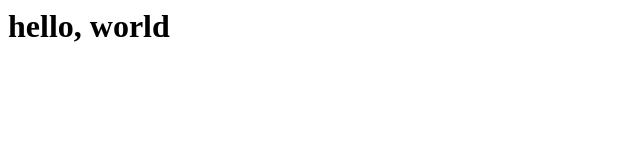
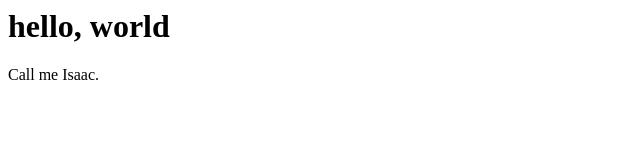
Before and after one commit to dalaex/website, a plain HTML site: page index.html in a window 1280 px wide. Shown: the full height of the page, 0-640 px from the left. Drawn offline with Linux system fonts and the light colour scheme.

Commit message:
More changes to index.html

```diff
--- a/index.html
+++ b/index.html
@@ -1 +1,2 @@
 <h1>hello, world</h1>
+<p>Call me Isaac.</p>
```
